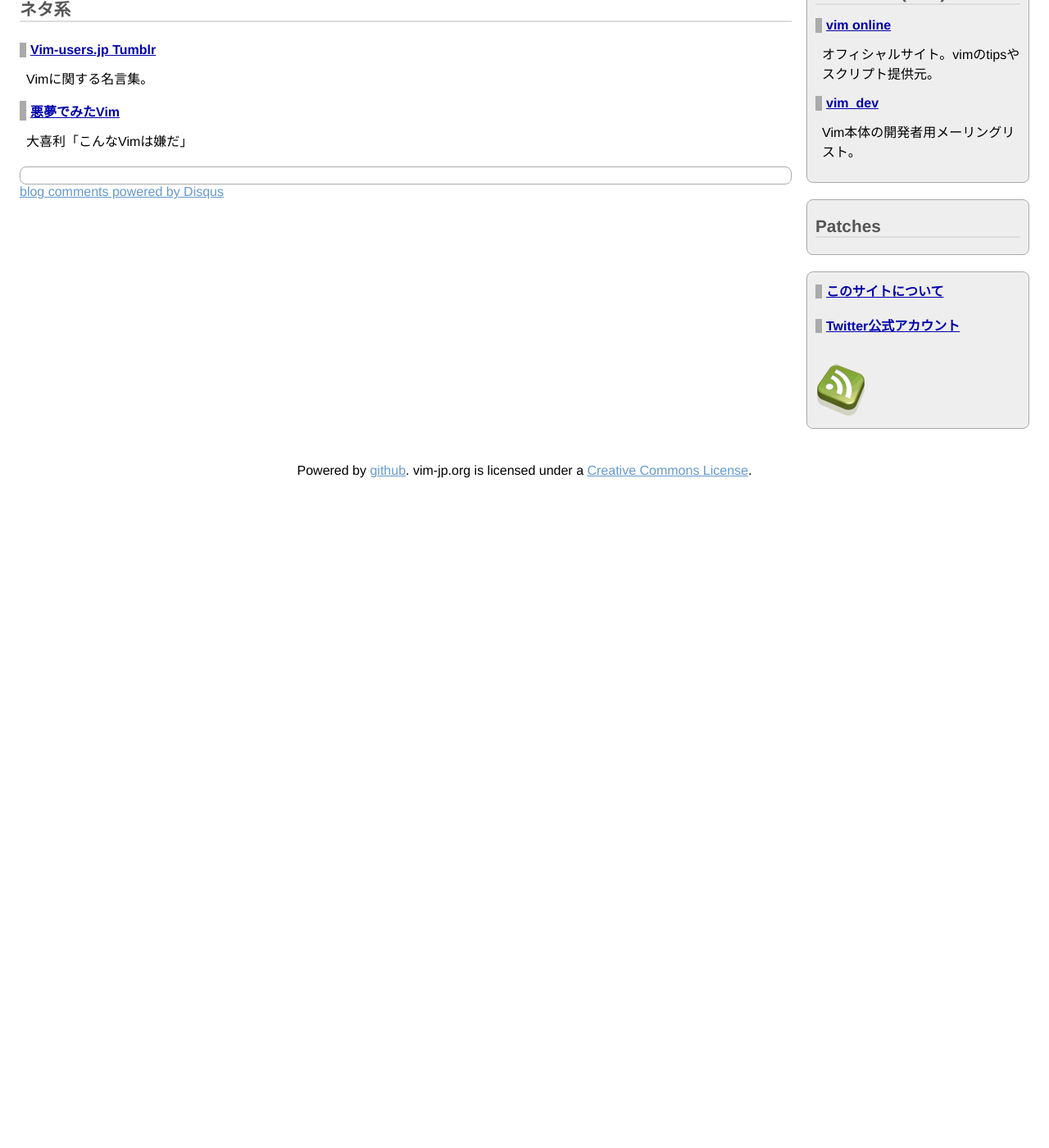
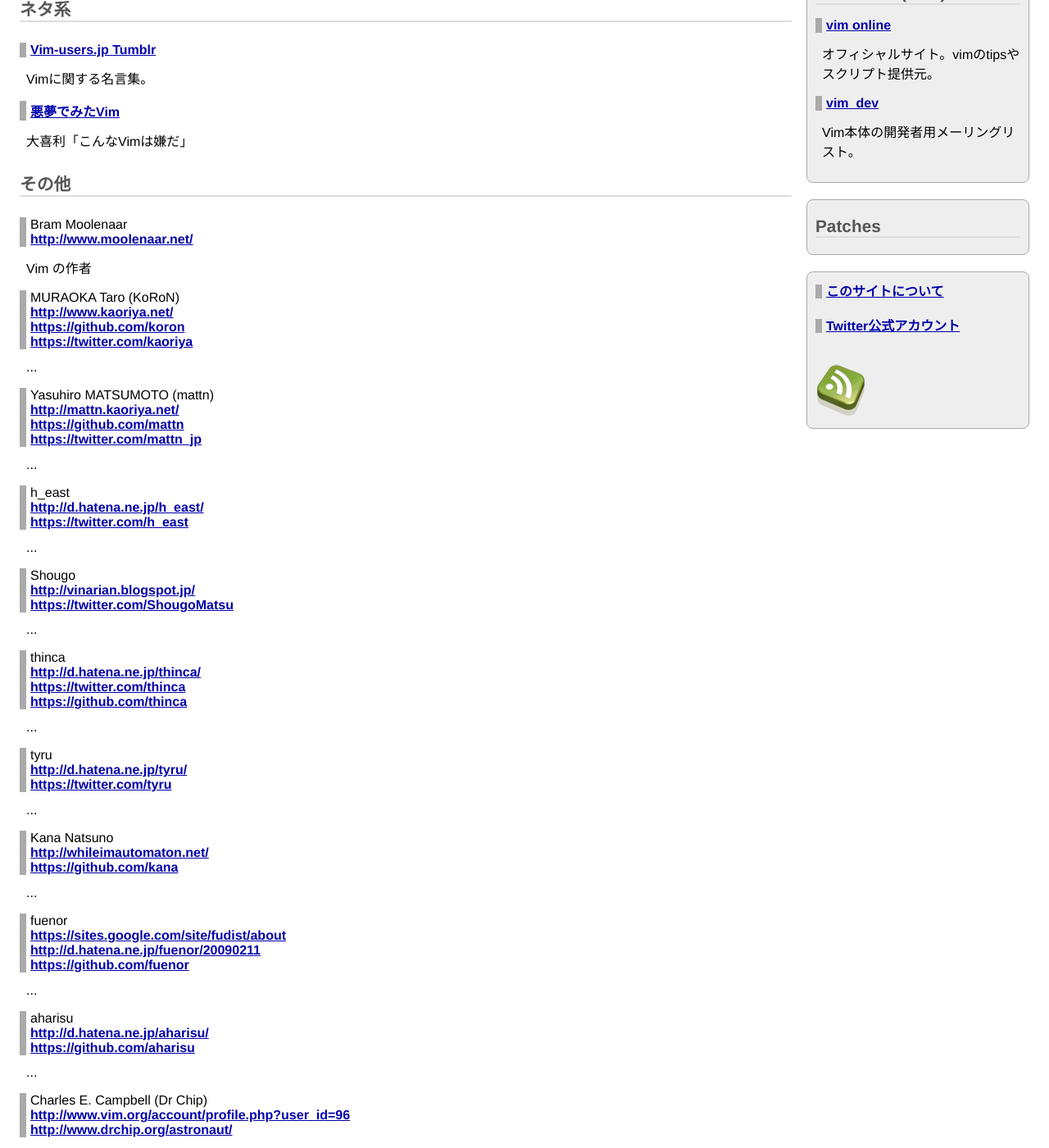
Before and after one commit to vim-jp/vim-jp.github.io, a Jekyll site: the page built from links.html, in a window 1280 px wide and 1400 px high, scrolled down 764 px. Shown: the whole window at 82% size. Built offline with Jekyll 4.4.1, drawn with Linux system fonts in a browser that asks for light colours; nearby versions of some CDN libraries; Markdown is read by kramdown in place of the engine named in the settings; comment, search, counter and statistics services are not loaded; before the commit the page ends 1394 px from its top, so only the background shows below that; some of the changed text lies outside the part shown.

Commit message:
Add vimmer list

```diff
--- a/links.html
+++ b/links.html
@@ -34,4 +34,68 @@
 	<dd>大喜利「こんなVimは嫌だ」</dd>
 </dl>
 
+<h2>その他</h2>
+<dl>
+    <dt>Bram Moolenaar<br />
+    <a href="http://www.moolenaar.net/">http://www.moolenaar.net/</a></dt>
+    <dd>Vim の作者</dd>
+    <dt>MURAOKA Taro (KoRoN)<br />
+    <a href="http://www.kaoriya.net/">http://www.kaoriya.net/</a><br />
+    <a href="https://github.com/koron">https://github.com/koron</a><br />
+    <a href="https://twitter.com/kaoriya">https://twitter.com/kaoriya</a></dt>
+    <dd>...</dd>
+    <dt>Yasuhiro MATSUMOTO (mattn)<br />
+    <a href="http://mattn.kaoriya.net/">http://mattn.kaoriya.net/</a><br />
+    <a href="https://github.com/mattn">https://github.com/mattn</a><br />
+    <a href="https://twitter.com/mattn_jp">https://twitter.com/mattn_jp</a></dt>
+    <dd>...</dd>
+    <dt>h_east<br />
+    <a href="http://d.hatena.ne.jp/h_east/">http://d.hatena.ne.jp/h_east/</a><br />
+    <a href="https://twitter.com/h_east">https://twitter.com/h_east</a></dt>
+    <dd>...</dd>
+    <dt>Shougo<br />
+    <a href="http://vinarian.blogspot.jp/">http://vinarian.blogspot.jp/</a><br />
+    <a href="https://twitter.com/ShougoMatsu">https://twitter.com/ShougoMatsu</a></dt>
+    <dd>...</dd>
+    <dt>thinca<br />
+    <a href="http://d.hatena.ne.jp/thinca/">http://d.hatena.ne.jp/thinca/</a><br />
+    <a href="https://twitter.com/thinca">https://twitter.com/thinca</a><br />
+    <a href="https://github.com/thinca">https://github.com/thinca</a></dt>
+    <dd>...</dd>
+    <dt>tyru<br />
+    <a href="http://d.hatena.ne.jp/tyru/">http://d.hatena.ne.jp/tyru/</a><br />
+    <a href="https://twitter.com/tyru">https://twitter.com/tyru</a></dt>
+    <dd>...</dd>
+    <dt>Kana Natsuno<br />
+    <a href="http://whileimautomaton.net/">http://whileimautomaton.net/</a><br />
+    <a href="https://github.com/kana">https://github.com/kana</a></dt>
+    <dd>...</dd>
+    <dt>fuenor<br />
+    <a href="https://sites.google.com/site/fudist/about">https://sites.google.com/site/fudist/about</a><br />
+    <a href="http://d.hatena.ne.jp/fuenor/20090211">http://d.hatena.ne.jp/fuenor/20090211</a><br />
+    <a href="https://github.com/fuenor">https://github.com/fuenor</a></dt>
+    <dd>...</dd>
+    <dt>aharisu<br />
+    <a href="http://d.hatena.ne.jp/aharisu/">http://d.hatena.ne.jp/aharisu/</a><br />
+    <a href="https://github.com/aharisu">https://github.com/aharisu</a></dt>
+    <dd>...</dd>
+    <dt>Charles E. Campbell (Dr Chip)<br />
+    <a href="http://www.vim.org/account/profile.php?user_id=96">http://www.vim.org/account/profile.php?user_id=96</a><br />
+    <a href="http://www.drchip.org/astronaut/">http://www.drchip.org/astronaut/</a></dt>
+    <dd>...</dd>
+    <dt>Marc Weber<br />
+    <a href="http://www.vim.org/account/profile.php?user_id=10341">http://www.vim.org/account/profile.php?user_id=10341</a><br />
+    <a href="https://github.com/MarcWeber">https://github.com/MarcWeber</a></dt>
+    <dd>...</dd>
+    <dt>Tim Pope<br />
+    <a href="http://www.vim.org/account/profile.php?user_id=9012">http://www.vim.org/account/profile.php?user_id=9012</a><br />
+    <a href="http://tpo.pe/">http://tpo.pe/</a><br />
+    <a href="https://github.com/tpope">https://github.com/tpope</a><br />
+    <a href="https://twitter.com/tpope">https://twitter.com/tpope</a></dt>
+    <dd>...</dd>
+    <dt>Ingo Karkat<br />
+    <a href="http://www.vim.org/account/profile.php?user_id=9713">http://www.vim.org/account/profile.php?user_id=9713</a></dt>
+    <dd>...</dd>
+</dl>
+
 </div>
```
